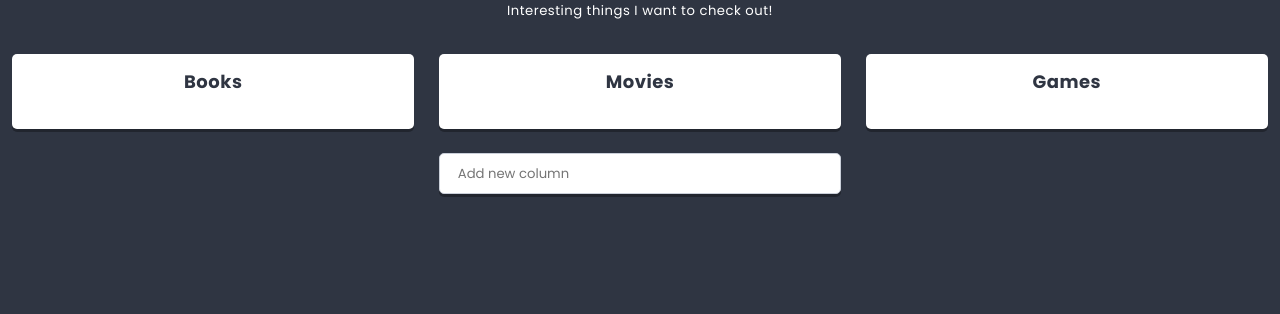
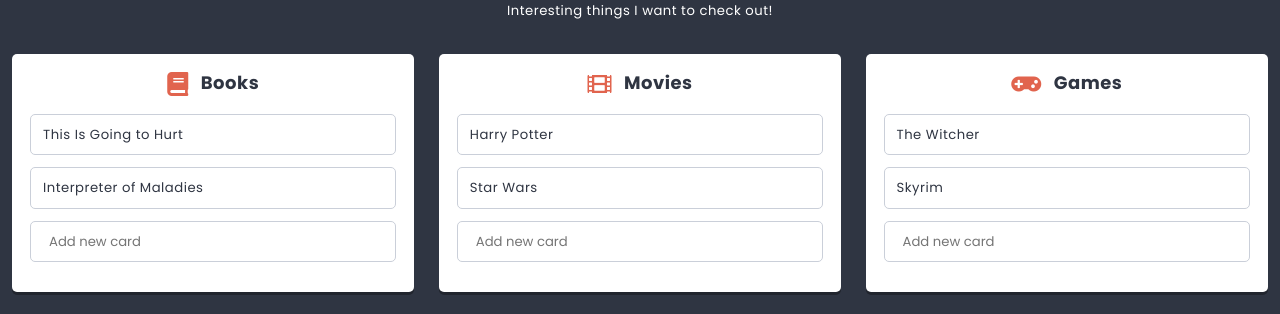
Before and after one commit to Martenia/react-project, a React app: page / in a window 1280 px wide. Shown: the part 378-692 px from the top of the page. Built offline with nearby package versions, Linux system fonts and the light colour scheme.

Commit message:
Rozbudowa Column.js i Dodanie Card.js

```diff
--- /dev/null
+++ b/src/components/Card/Card.js
@@ -0,0 +1,19 @@
+import React from 'react';
+import styles from './Card.scss';
+import PropTypes from 'prop-types';
+
+class Card extends React.Component {
+    static propTypes = {
+        title: PropTypes.node,
+    }
+
+    render() {
+        return (
+          <section className={styles.component}>
+            {this.props.title}
+          </section>
+        )
+    }
+}
+
+export default Card;
--- a/src/components/Column/Column.js
+++ b/src/components/Column/Column.js
@@ -1,15 +1,52 @@
 import React from 'react';
 import styles from './Column.scss';
 import PropTypes from 'prop-types';
+import Card from '../Card/Card.js';
+import Creator from '../Creator/Creator.js';
+import {settings} from '../../data/dataStore.js';
+import Icon from '../Icon/Icon.js';
 
 class Column extends React.Component {
+  state = {
+    cards: this.props.cards || [],
+  }
   static propTypes = {
     title: PropTypes.string,
+    icon: PropTypes.node,
   }
+
+  addCard(title){
+    this.setState(state => (
+      {
+        cards: [
+          ...state.cards,
+          {
+            key: state.cards.length ? state.cards[state.cards.length-1].key+1 : 0,
+            title,
+          }
+        ]
+      }
+    ));
+  }
+
   render() {
     return (
       <section className={styles.component}>
-        <h3 className={styles.title}>{this.props.title}</h3>
+        <h3 className={styles.title}>
+            <span className={styles.icon}><Icon name={this.props.icon}/></span>
+            {this.props.title}
+        </h3>
+
+        <div>
+            {this.state.cards.map(({key, ...cardProps}) => (
+                <Card key={key} {...cardProps} />
+            ))}
+        </div>
+
+        <div>
+            <Creator text={settings.cardCreatorText} action={title => this.addCard(title)}/>
+        </div>
+
       </section>
     )
   }
--- /dev/null
+++ b/src/components/Icon/Icon.js
@@ -0,0 +1,5 @@
+import React from 'react';
+
+const Icon = props => (<i className={`fas fa-${props.name}`}></i>);
+
+export default Icon;
--- a/src/components/List/List.js
+++ b/src/components/List/List.js
@@ -15,6 +15,7 @@
     title: PropTypes.node.isRequired,
     description: PropTypes.node,
     columns: PropTypes.array,
+    image: PropTypes.node,
   }
   static defaultProps = {
     description: settings.defaultListDescription,
```
